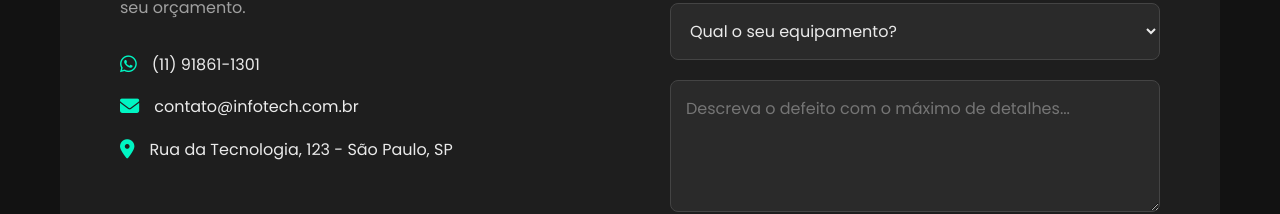
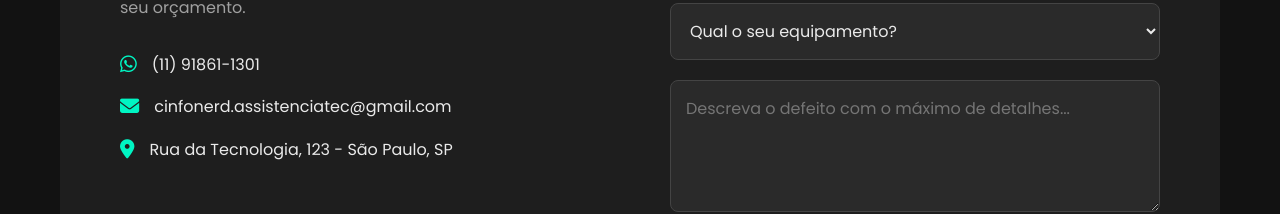
Before and after one commit to DooffyXd/Info-Nerd, a plain HTML site: page index.html in a window 1280 px wide. Shown: the part 2614-2828 px from the top of the page. Drawn offline with Linux system fonts and the light colour scheme.

Commit message:
Update index.html

```diff
--- a/index.html
+++ b/index.html
@@ -115,7 +115,9 @@
                         </div>
                         <div class="info-item animate-on-scroll">
                             <i class="fas fa-envelope"></i>
-                            <a href="mailto:contato@infotech.com.br">contato@infotech.com.br</a>
+                            <a href="mailto:infonerd.assistenciatec@gmail.com
+">cinfonerd.assistenciatec@gmail.com
+</a>
                         </div>
                          <div class="info-item animate-on-scroll">
                             <i class="fas fa-map-marker-alt"></i><span>Rua da Tecnologia, 123 - São Paulo, SP</span>
```
